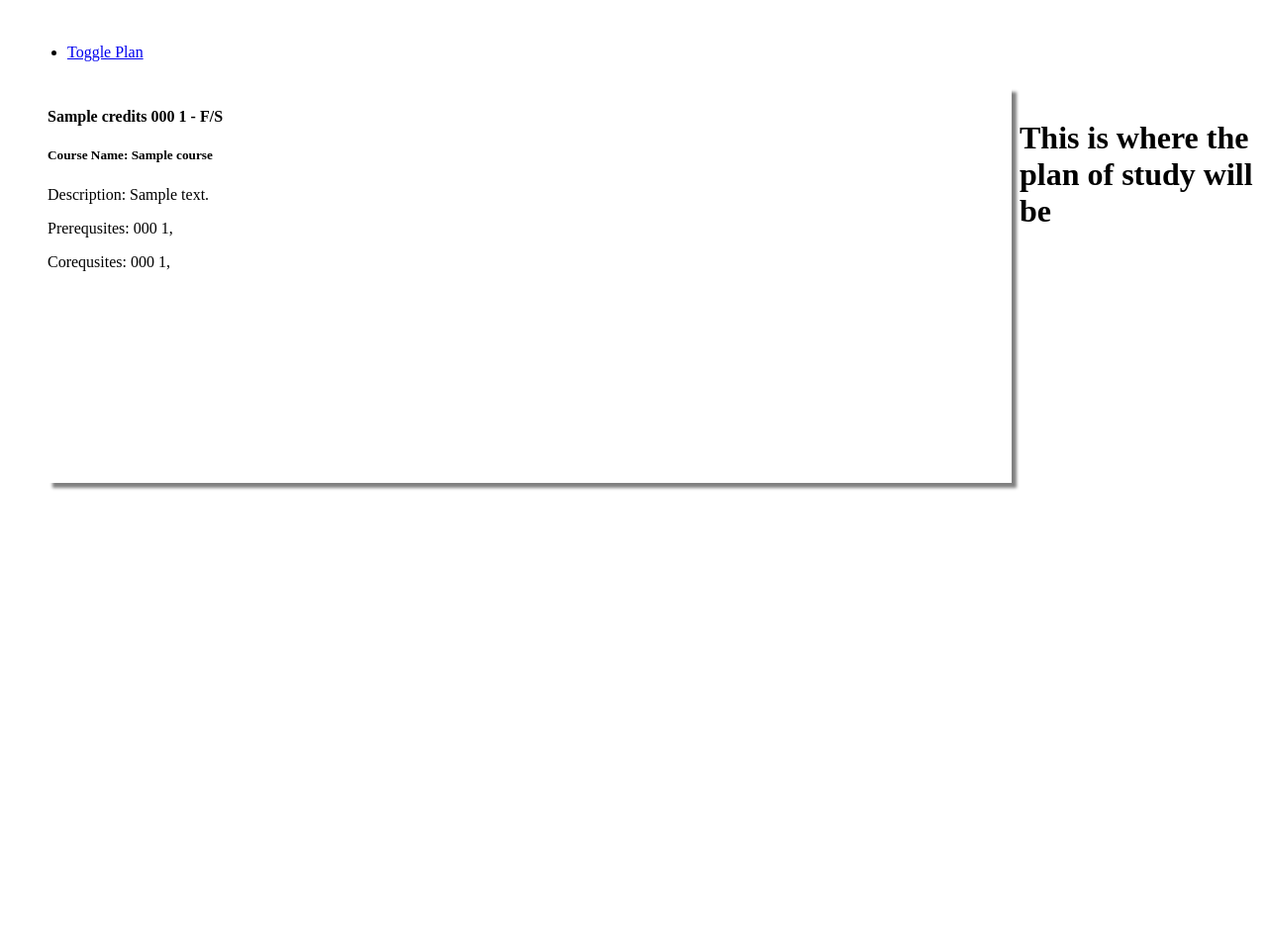
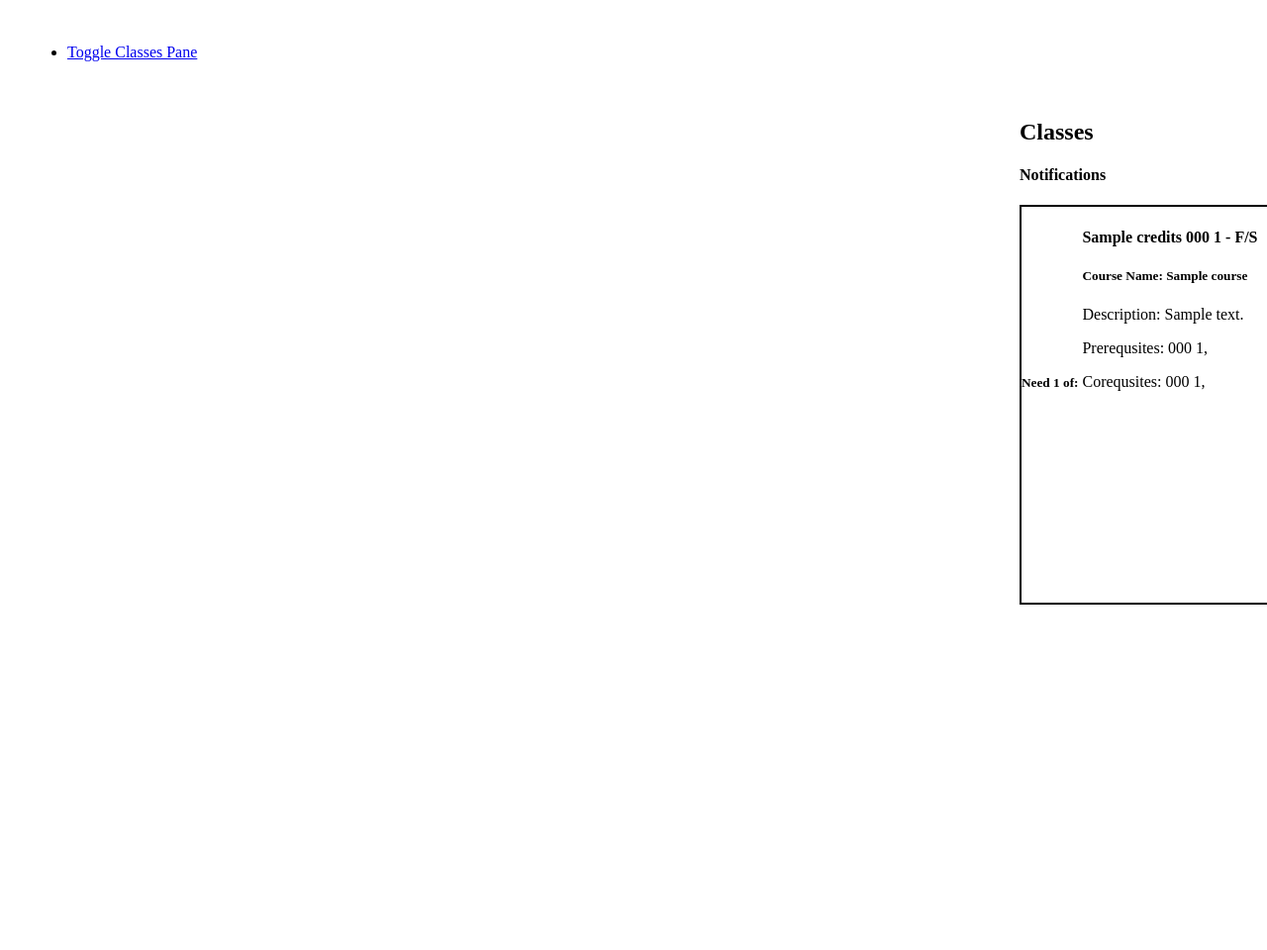
Before and after one commit to roshk99/degree-planner, a Python web app: template views/plan.html in a window 1280 px wide. Shown: the whole page at 99% size. Run offline with Jinja, Linux system fonts and the light colour scheme; the template is opened without the code that fills it: most values are stand-ins (such as "Sample title", 1, 10 or a date in 2020).

Commit message:
Dynamic credit counts and moved classes to right

```diff
--- a/appengine_config.py
+++ b/appengine_config.py
@@ -1,5 +1,6 @@
 from authentication.gaesessions import SessionMiddleware
 from authentication.secretparams import COOKIE_KEY
+
 
 # suggestion: generate your own random key using os.urandom(64)
 # WARNING: Make sure you run os.urandom(64) OFFLINE and copy/paste the output to
--- a/config.py
+++ b/config.py
@@ -1,6 +1,7 @@
 DEBUG = True
-SEMESTER_NUM = 9
-CLASS_NUM = 5
+
+# DO NOT CHANGE
+SEMESTER_NUM = 11
 
 MAIN_URI = '/main'
 ERROR_URI = '/error'
--- a/static/css/styles-plan.css
+++ b/static/css/styles-plan.css
@@ -59,11 +59,9 @@
 }
 
 #classesList {
-    height: 400px;
+    min-height: 400px;
     width: 100%;
-    float: left;
-    display:table;
-    box-shadow: 5px 5px 3px grey;
+    border: 2px solid;
 }
 
 #errorimage {
--- a/static/js/dragging.js
+++ b/static/js/dragging.js
@@ -1,18 +1,22 @@
+var to_order, from_order;
+
 // List with handle
 Sortable.create(classesList, {
     sort: true,
     group: {
         name: 'class',
-        put: ['fall-semester', 'spring-semester', 'class']
+        put: ['semester', 'class']
     },
+    filter: '.placeholder',
     animation: 150,
     handle: '.panel-heading',
-    scroll: true
+    scroll: true,
+    draggable: ".list-group-item"
 });
 
-var sortable, recalculate_credits;
+var sortable, credits;
 $('.semester-list').each(function() {
-    sortable = new Sortable(this, {
+    sortable = Sortable.create(this, {
         sort: true,
         group: {
             name: 'semester',
@@ -20,16 +24,24 @@ $('.semester-list').each(function() {
         },
         animation: 150,
         handle: '.panel-heading',
+        filter: '.placeholder',
         scroll: true,
+        draggable: '.list-group-item',
 
-         // Element is dropped into the list from another list
-        onAdd: function (evt) {
-            console.log(this);
+        onAdd: function(evt) {
+            credits = 0;
+            $(evt.to).children().each(function() {
+                credits += parseFloat($(this).find('.badge').text());
+            });
+            $(evt.to).parent().find('.credits').text(credits);
         },
 
-        // Element is removed from the list into another list
-        onRemove: function (evt) {
-            console.log(this);
+        onRemove: function(evt) {
+            credits = 0;
+            $(evt.from).children().each(function() {
+                credits += parseFloat($(this).find('.badge').text());
+            });
+            $(evt.from).parent().find('.credits').text(credits);
         }
     });
 });
--- a/views/main.html
+++ b/views/main.html
@@ -54,7 +54,7 @@
                         <label for="input-register-university" class="control-label col-sm-3">University:</label>
                         <div class="col-sm-9">
                             <select id="input-register-university" class="form-control">
-                                    <option value="Select a University" disabled selected>--Select an Election--</option>
+                                    <option value="Select a University" disabled selected>--Select an University--</option>
                                     {% for university in universities %}
                                         <option value="{{university.id}}">{{university.name}}</option>
                                     {% endfor %}
--- a/views/plan.html
+++ b/views/plan.html
@@ -4,7 +4,63 @@
 <div id="wrapper">
     <!-- Sidebar -->
     <div id="sidebar-wrapper">
-        <h1>This is where the plan of study will be</h1>
+        <h2>Classes</h2>
+        <div id="notifications">
+            <h4>Notifications</h4>
+        </div>
+        <div class="page-section" id="classes-section">
+            <div class="list-group" id="classesList">
+            {% for course_set in all_courses %}
+                <div class="placeholder list-group-item"><h5>Need {{course_set | length}} of: </h5></div>
+                    {% for course in course_set %}
+                    {% if course.fall and not course.spring %}
+                    <div class="list-group-item fall-class" data-id="{{course.id}}">
+                    {% elif not course.fall and course.spring %}
+                    <div class="list-group-item spring-class" data-id="{{course.id}}">
+                    {% else %}
+                    <div class="list-group-item fall-class spring-class" data-id="{{course.id}}">
+                    {% endif %}
+                        <div class="panel panel-default class-panel">
+                            <div class="panel-heading">
+                                <h4 class="panel-title">
+                                    <span class="badge">{{course.credits}}</span>
+                                            {{course.subject_code}} {{course.number}} -
+                                            {% if course.fall and not course.spring %}
+                                                F
+                                            {% elif not course.fall and course.spring %}
+                                                S
+                                            {% else %}
+                                                F/S
+                                            {% endif %}
+                                    <span class="pull-right clickable"><i class="glyphicon glyphicon-chevron-down"></i></span>
+                                </h4>
+                            </div> <!-- /.panel-heading -->
+                            <div class="panel-body panel-collapsed">
+                                <h5>Course Name: {{course.name}}</h5>
+                                {% if course.description and course.description | length > 0 %}
+                                <p>Description: {{course.description}}</p>
+                                {% endif %}
+                                {% if course.prerequisites | length > 0 %}
+                                    <p>Prerequsites:
+                                    {% for prereq in course.prerequisites %}
+                                        {{prereq.subject_code}} {{prereq.number}},
+                                    {% endfor %}
+                                    </p>
+                                {% endif %}
+                                {% if course.corequisites | length > 0 %}
+                                    <p>Corequsites:
+                                    {% for coreq in course.corequisites %}
+                                        {{coreq.subject_code}} {{coreq.number}},
+                                    {% endfor %}
+                                    </p>
+                                {% endif %}
+                            </div> <!-- /.panel-body -->
+                        </div> <!-- /.panel-default -->
+                    </div> <!-- /.list-group-item -->
+                    {% endfor %}
+                {% endfor %}
+            </div> <!-- /#classesList -->
+        </div> <!-- /#classes-section -->
     </div>
     <!-- /#sidebar-wrapper -->
 
@@ -13,11 +69,11 @@
         <div class="container-fluid">
             <nav class="navbar" role="navigation">
                 <div id="main-nav" class="collapse navbar-collapse navbar-fixed-top">
-                    <ul class="nav nav-tabs" role="tablist">
+                    <ul class="nav nav-pills" role="tablist">
                         {% for i in range(semester_num) %}
-                        <li><a href="#" class="scroll-link" data-id="semester{{i}}-section">Semester {{i}}</a></li>
+                        <li><a href="#" class="scroll-link small" data-id="semester{{i}}-section">Semester {{i}}</a></li>
                         {% endfor %}
-                        <li><a href="#menu-toggle" class="scroll-link" id="menu-toggle">Toggle Plan</a></li>
+                        <li><a class="scroll-link small" href="#menu-toggle" id="menu-toggle">Toggle Classes Pane</a></li>
                     </ul>
                 </div>
             </nav>
@@ -32,7 +88,7 @@
                 {% endif %}
                     <div class="container semester-title">
                         <h3>Semester {{i}} Schedule </h3>
-                        <h4>Total Credits: <span class="text-success">0</span></h4>
+                        <h4>Total Credits: <span class="text-success credits">0</span></h4>
                     </div> <!-- /.semester-title -->
 
                     {% if i == 0 %}
@@ -44,7 +100,13 @@
                     {% endif %}
 
                     {% for course in my_courses[i] %}
-                        <div class="list-group-item" data-id="{{course.id}}">
+                    {% if course.fall and not course.spring %}
+                        <div class="list-group-item fall-class" data-id="{{course.id}}">
+                    {% elif not course.fall and course.spring %}
+                        <div class="list-group-item spring-class" data-id="{{course.id}}">
+                    {% else %}
+                        <div class="list-group-item fall-class spring-class" data-id="{{course.id}}">
+                    {% endif %}
                             <div class="panel panel-default class-panel">
                                 <div class="panel-heading">
                                     <h4 class="panel-title">
@@ -86,50 +148,6 @@
                     </div> <!-- /.semester-list -->
                 </div> <!-- /.page-section top or right or left semester -->
                 {% endfor %}
-                <div class="page-section" id="classes-section">
-                    <div class="list-group semester-list" id="classesList">
-                    {% for course in all_courses %}
-                        <div class="list-group-item" data-id="{{course.id}}">
-                            <div class="panel panel-default class-panel">
-                                <div class="panel-heading">
-                                    <h4 class="panel-title">
-                                        <span class="badge">{{course.credits}}</span>
-                                                {{course.subject_code}} {{course.number}} -
-                                                {% if course.fall and not course.spring %}
-                                                    F
-                                                {% elif not course.fall and course.spring %}
-                                                    S
-                                                {% else %}
-                                                    F/S
-                                                {% endif %}
-                                        <span class="pull-right clickable"><i class="glyphicon glyphicon-chevron-down"></i></span>
-                                    </h4>
-                                </div> <!-- /.panel-heading -->
-                                <div class="panel-body panel-collapsed">
-                                    <h5>Course Name: {{course.name}}</h5>
-                                    {% if course.description and course.description | length > 0 %}
-                                    <p>Description: {{course.description}}</p>
-                                    {% endif %}
-                                    {% if course.prerequisites | length > 0 %}
-                                        <p>Prerequsites:
-                                        {% for prereq in course.prerequisites %}
-                                            {{prereq.subject_code}} {{prereq.number}},
-                                        {% endfor %}
-                                        </p>
-                                    {% endif %}
-                                    {% if course.corequisites | length > 0 %}
-                                        <p>Corequsites:
-                                        {% for coreq in course.corequisites %}
-                                            {{coreq.subject_code}} {{coreq.number}},
-                                        {% endfor %}
-                                        </p>
-                                    {% endif %}
-                                </div> <!-- /.panel-body -->
-                            </div> <!-- /.panel-default -->
-                        </div> <!-- /.list-group-item -->
-                    {% endfor %}
-                    </div> <!-- /#classesList -->
-                </div> <!-- /#classes-section -->
             </div> <!-- /#schedule -->
         </div> <!-- /.container-fluid -->
     </div> <!-- /#page-content-wrapper -->
```
Also changed, not shown: controllers/dashboard.py (+8 -22 lines), controllers/plan.py (+14 -6 lines), rules/rules.py (+11 -5 lines), rules/__init__.py (added).
